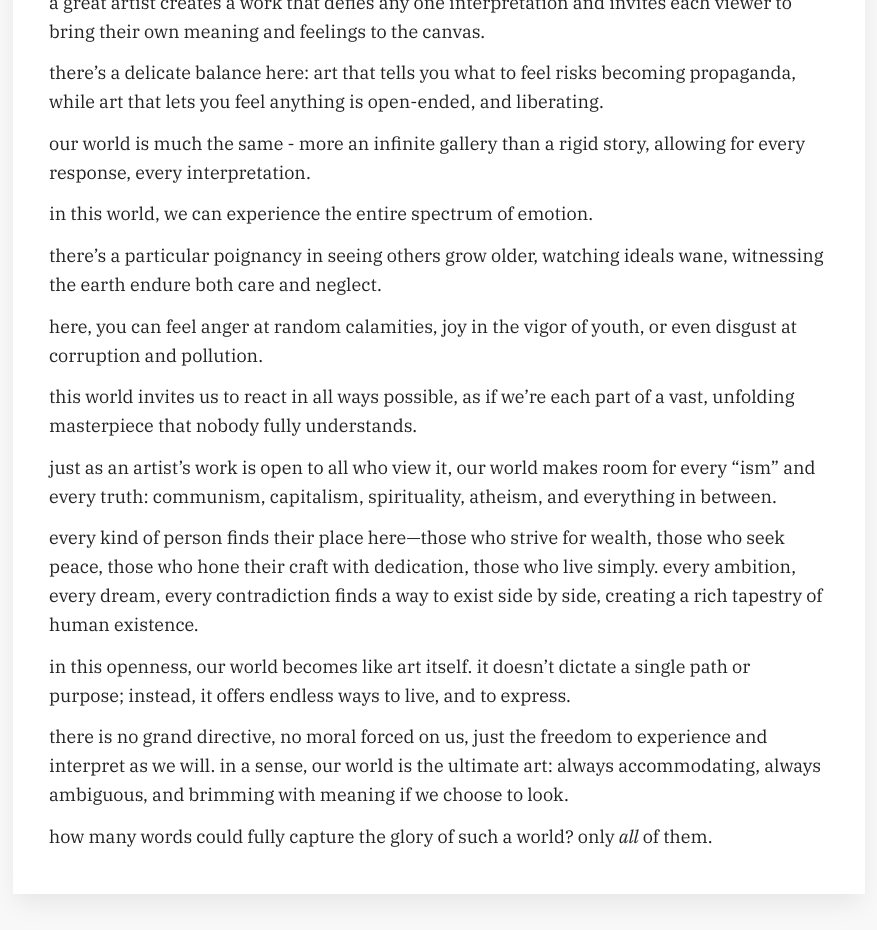
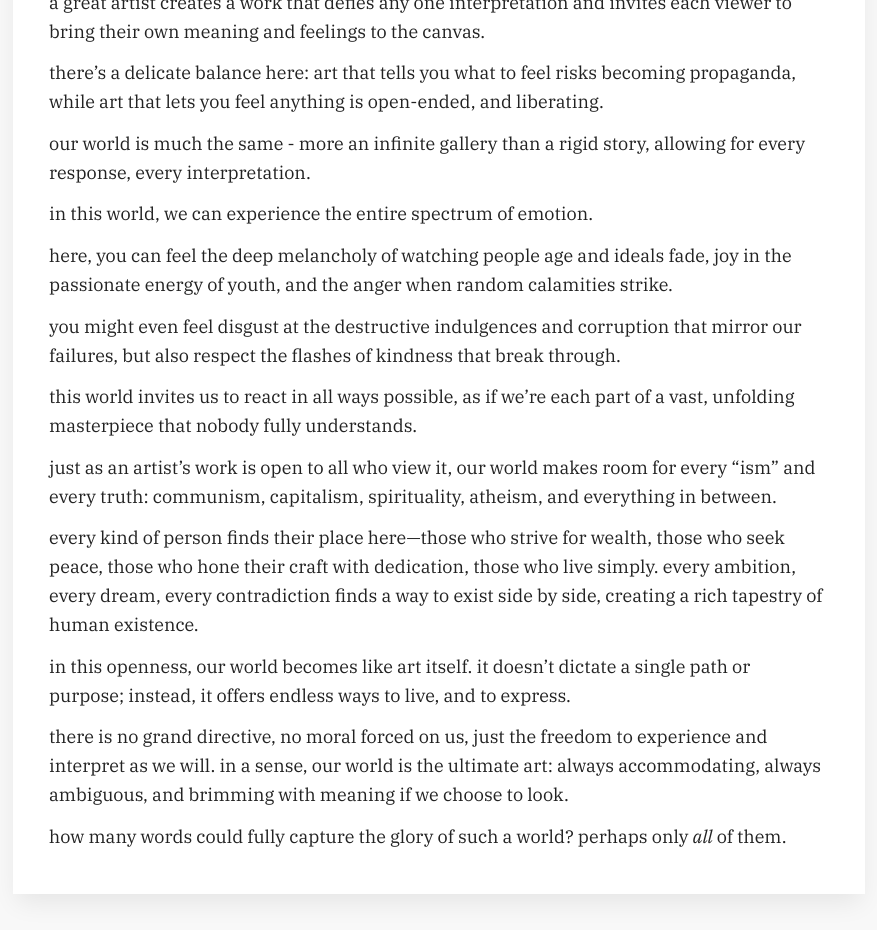
Before and after one commit to sriramvas/sriramvas.github.io, a Jekyll site: the page built from _posts/2024-11-11-mmorpg.md, in a window 1280 px wide, cut to the strip 881-1811 px from the top of the page. Shown: the whole strip, without its empty margins (201-1078 px from the left). Built offline with Jekyll 4.4.1, drawn with Linux system fonts in a browser that asks for light colours.

Commit message:
Update 2024-11-11-mmorpg.md

```diff
--- a/_posts/2024-11-11-mmorpg.md
+++ b/_posts/2024-11-11-mmorpg.md
@@ -15,9 +15,9 @@ our world is much the same - more an infinite gallery than a rigid story, allowi
 
 in this world, we can experience the entire spectrum of emotion.
 
-there’s a particular poignancy in seeing others grow older, watching ideals wane, witnessing the earth endure both care and neglect.
+here, you can feel the deep melancholy of watching people age and ideals fade, joy in the passionate energy of youth, and the anger when random calamities strike.
 
-here, you can feel anger at random calamities, joy in the vigor of youth, or even disgust at corruption and pollution.
+you might even feel disgust at the destructive indulgences and corruption that mirror our failures, but also respect the flashes of kindness that break through.
 
 this world invites us to react in all ways possible, as if we're each part of a vast, unfolding masterpiece that nobody fully understands.
 
@@ -29,4 +29,4 @@ in this openness, our world becomes like art itself. it doesn’t dictate a sing
 
 there is no grand directive, no moral forced on us, just the freedom to experience and interpret as we will. in a sense, our world is the ultimate art: always accommodating, always ambiguous, and brimming with meaning if we choose to look.
 
-how many words could fully capture the glory of such a world? only _all_ of them.
+how many words could fully capture the glory of such a world? perhaps only _all_ of them.
```
